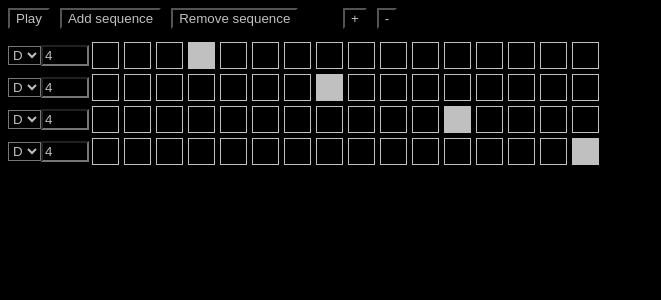
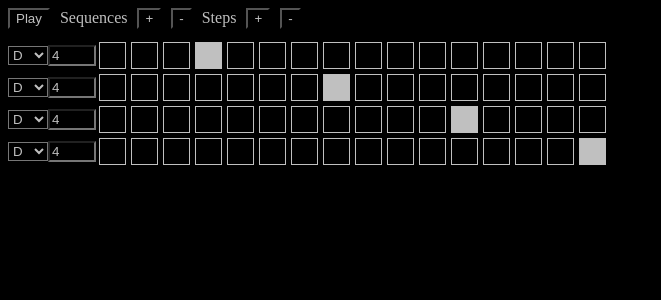
Before and after one commit to bartwroblewski/step_stequencer, a React (Create React App) app: page / in a window 1280 px wide. Shown: the top 300 px of the page, without its empty margins (0-661 px from the left). Built offline with nearby package versions, Linux system fonts and the light colour scheme.

Commit message:
sound select

```diff
--- a/src/App.css
+++ b/src/App.css
@@ -1,5 +1,15 @@
 body {
     background: black;
+}
+
+.sequencer-controls {
+    margin-bottom: 10px;
+}
+
+.sequencer-controls > * {
+    background: none;
+    color: silver;
+    margin-right: 10px;
 }
 
 .sequencer-row {
@@ -14,10 +24,3 @@ body {
 .silver {
     color: silver;
 }
-
-button {
-    background: none;
-    color: silver;
-    margin-right: 10px;
-    margin-bottom: 10px;
-}
--- a/src/App.tsx
+++ b/src/App.tsx
@@ -82,14 +82,19 @@ const App: React.FC<UIProps> = ({handlers, sequences, soundNames, defaultSound}:
     </div>
 
   return (
-    <div>
-      <button onClick={handlePlay}>Play</button>
-      <button onClick={handleAddSequence}>Add sequence</button>
-      <button onClick={() => handleRemoveSequence(seqs.length - 1)}>Remove sequence</button>
-      Steps
-      <button onClick={handleAddStep}>+</button>
-      <button onClick={handleRemoveStep}>-</button>
-      <div className="sequencer">
+    <div className="sequencer">
+      <div className="sequencer-controls">
+        <button onClick={handlePlay}>Play</button>
+
+        <label className="silver">Sequences</label>
+        <button onClick={handleAddSequence}>+</button>
+        <button onClick={() => handleRemoveSequence(seqs.length - 1)}>-</button>
+
+        <label className="silver">Steps</label>
+        <button onClick={handleAddStep}>+</button>
+        <button onClick={handleRemoveStep}>-</button>
+      </div>
+      <div className="sequencer-rows">
         {seqs.map((seq, seqIndex) =>
           <div className="sequencer-row">
             <SoundSelect
--- a/src/app/App.ts
+++ b/src/app/App.ts
@@ -1,6 +1,6 @@
 import { Event } from './Event'
 import { Sequence, makeSequence } from './Sequence'
-import { Sound } from './Sound'
+import { Sound, soundNames } from './Sound'
 import { sleep } from './Event'
 import * as Tone from 'tone'
 
@@ -43,7 +43,6 @@ const sleepTime = ((60 /bpm) / 4) * 1000 // works for 16th notes
 let steps = 16
 
 const synth = new Tone.Synth().toDestination()
-const soundNames: string[] = ['C', 'D', 'E', 'F', 'G', 'B']
 const defaultSound = {name: 'D', pitch: 4}
 const soundMap: {[key: number]: string} = {} // keeps track of sounds mapped to sequences. Updated on UI sound select change
 const playSound: Event = (sound: Sound) => synth.triggerAttackRelease(sound[0], sound[1])
--- a/src/app/Sound.ts
+++ b/src/app/Sound.ts
@@ -1 +1,10 @@
 export type Sound = [string, string]
+
+export const soundNames: string[] = [
+    'C', 'C#',
+    'D', 'D#',
+    'E',
+    'F', 'F#',
+    'G', 'G#',
+    'B',
+]
```
